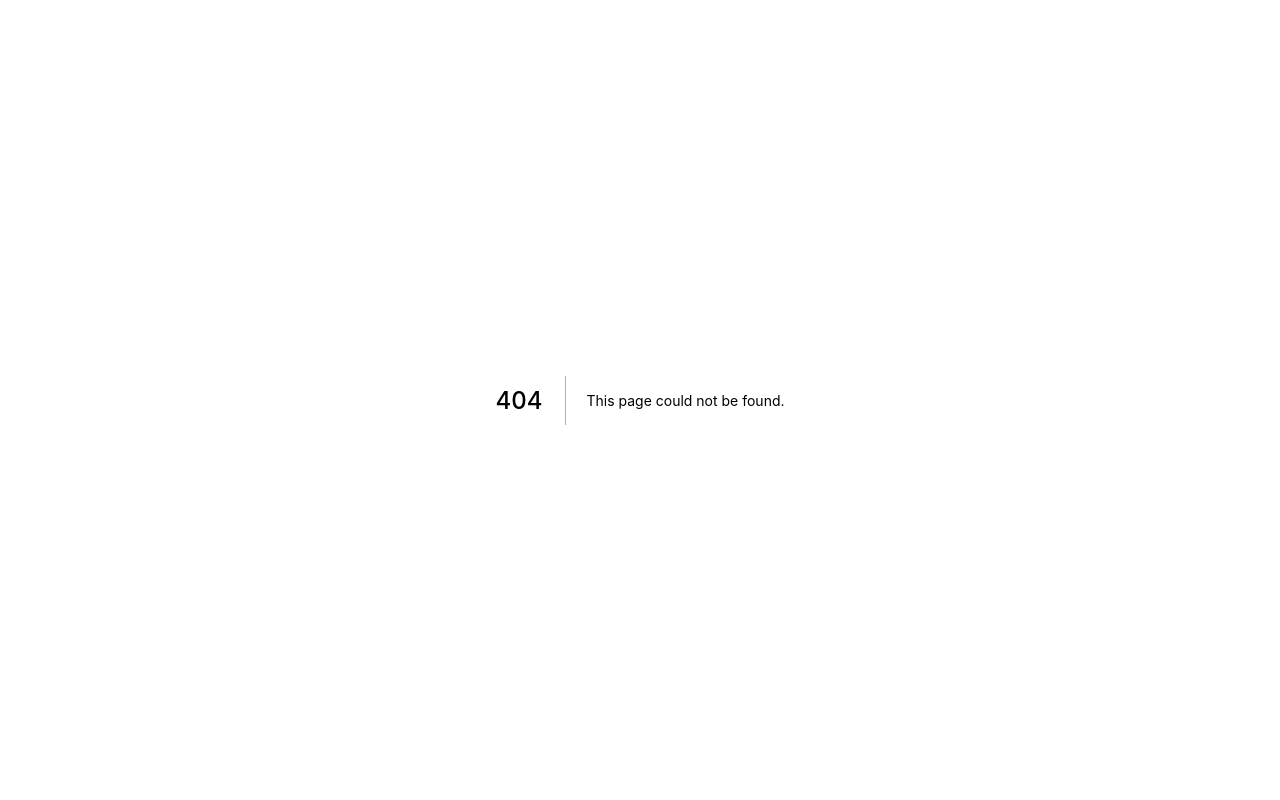
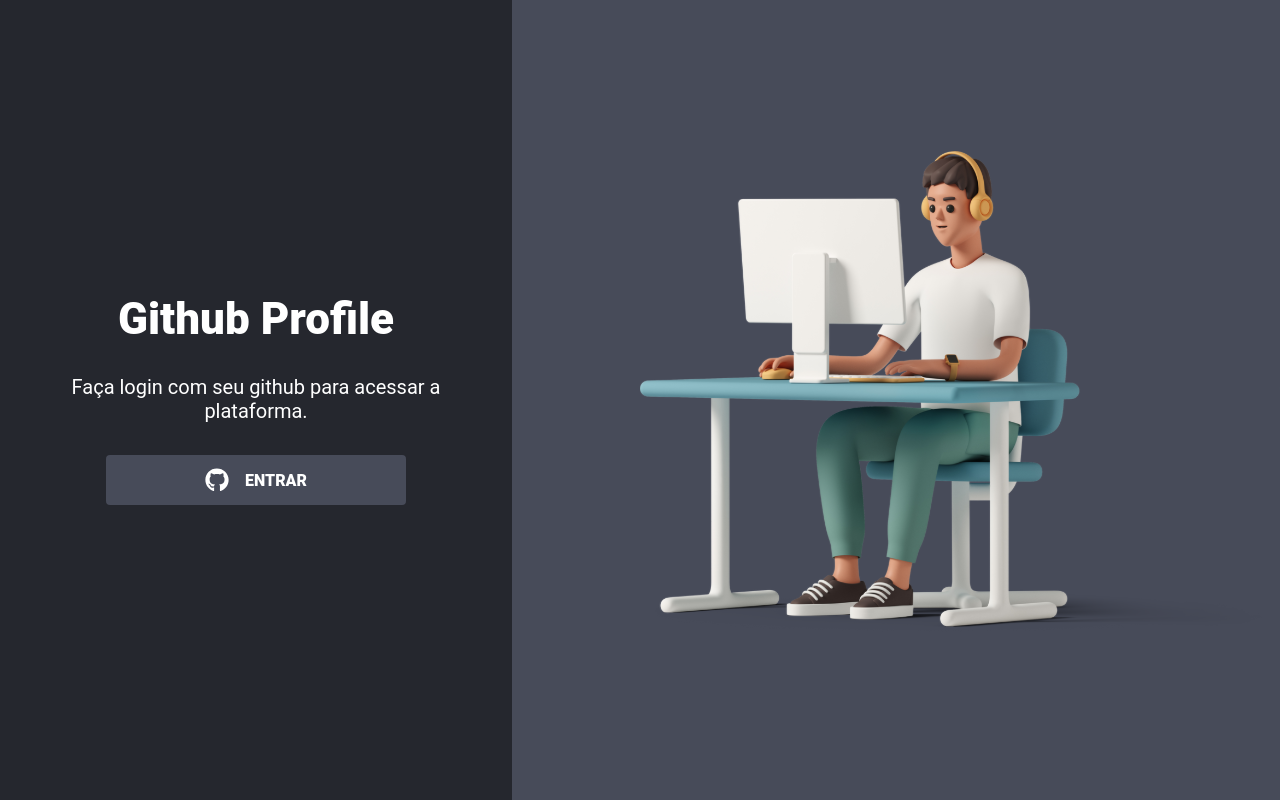
Before and after one commit to goncadanilo/github-profile, a Next.js app: page /login in a window 1280 px wide. Before the commit this address had no page. Built offline with nearby package versions, Linux system fonts and the light colour scheme.

Commit message:
feat: create login page

```diff
--- /dev/null
+++ b/src/pages/login.tsx
@@ -0,0 +1,27 @@
+import Head from 'next/head';
+import { FaGithub } from 'react-icons/fa';
+
+import styles from 'src/styles/login.module.scss';
+
+export default function Login() {
+  return (
+    <>
+      <Head>
+        <title>Login | Github Profile</title>
+      </Head>
+
+      <main className={styles.container}>
+        <section className={styles.hero}>
+          <h1>Github Profile</h1>
+          <p>Faça login com seu github para acessar a plataforma.</p>
+          <button type="button">
+            <FaGithub />
+            Entrar
+          </button>
+        </section>
+
+        <img src="/images/avatar.svg" alt="Boy coding" />
+      </main>
+    </>
+  );
+}
--- /dev/null
+++ b/src/styles/login.module.scss
@@ -0,0 +1,94 @@
+.container {
+  width: 100vw;
+  height: 100vh;
+
+  display: flex;
+  align-items: center;
+  justify-content: space-between;
+
+  background: var(--gray-800);
+
+  img {
+    width: 100%;
+    max-width: 50vw;
+  }
+}
+
+.hero {
+  display: flex;
+  flex-direction: column;
+  align-items: center;
+  justify-content: center;
+  background: var(--gray-900);
+
+  height: 100vh;
+  width: 100%;
+  max-width: 40vw;
+  padding: 4rem;
+
+  h1 {
+    font-size: 2.75rem;
+    line-height: 3rem;
+    font-weight: 900;
+  }
+
+  p {
+    font-size: 1.25rem;
+    line-height: 1.5rem;
+    margin: 2rem 0;
+    text-align: center;
+  }
+
+  button {
+    width: 100%;
+    max-width: 300px;
+
+    display: flex;
+    align-items: center;
+    justify-content: center;
+    background: var(--gray-800);
+    border-radius: 0.25rem;
+    border: 0;
+    color: var(--white);
+    height: 3.1rem;
+    font-weight: 900;
+    text-transform: uppercase;
+
+    transition: filter 0.2s;
+
+    &:hover {
+      filter: brightness(0.8);
+    }
+
+    svg {
+      font-size: 1.5rem;
+      margin-right: 1rem;
+    }
+  }
+}
+
+@media (max-width: 1024px) {
+  .container img {
+    max-width: 40vw;
+  }
+}
+
+@media (max-width: 768px) {
+  .hero {
+    max-width: 50vw;
+
+    h1 {
+      font-size: 2rem;
+    }
+  }
+}
+
+@media (max-width: 480px) {
+  .hero {
+    max-width: 480px;
+  }
+
+  .container img {
+    display: none;
+  }
+}
```
Also changed, not shown: public/images/avatar.svg (added).
